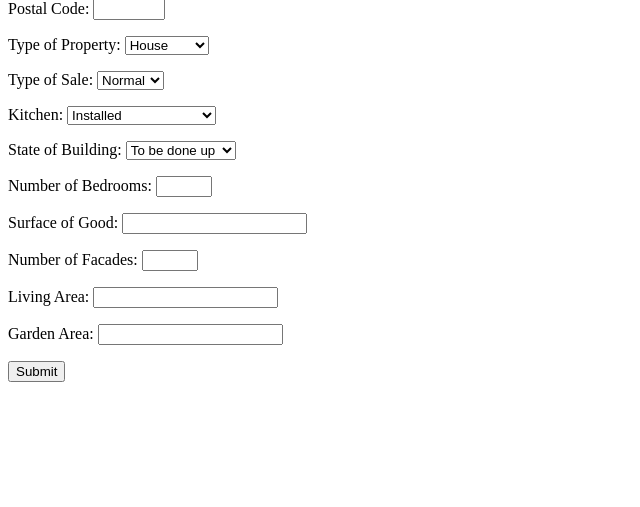
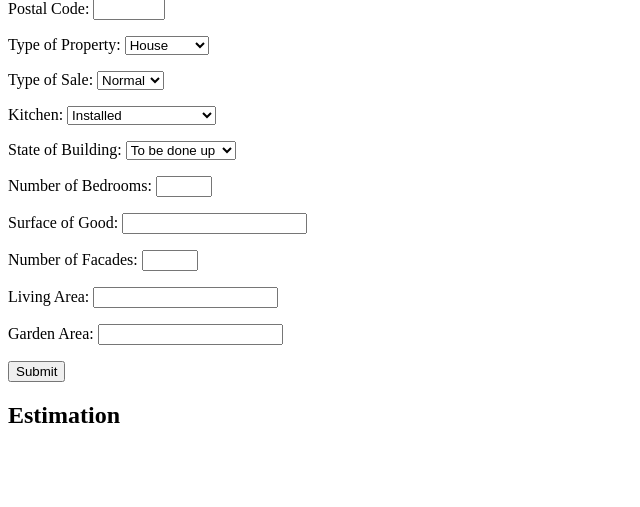
Before and after one commit to jeroux/tuto_django, a Django app: page / in a window 1280 px wide. Shown: the part 81-588 px from the top of the page, without its empty margins (0-640 px from the left). Run offline with Django 4.2, Linux system fonts and the light colour scheme; parts of the project's set-up code (start-up, migrations or seed data) failed here and were passed over.

Commit message:
finish part1

```diff
--- a/django_tuto/estimate/templates/main.html
+++ b/django_tuto/estimate/templates/main.html
@@ -12,5 +12,9 @@
 		{{ form.as_p}}
 		<button type="submit">Submit</button>
 	</form>
+	<h2>Estimation</h2>
+	{% if estimation %}
+		<p>{{ estimation }}</p>
+	{% endif %}
 </body>
 </html>
--- a/django_tuto/estimate/views.py
+++ b/django_tuto/estimate/views.py
@@ -1,5 +1,4 @@
 from django.shortcuts import render
-from django.http import HttpResponse
 
 import pandas as pd
 import numpy as np
@@ -40,6 +39,7 @@ def mainPage(request):
         "LivingArea": form.cleaned_data["LivingArea"],
         "GardenArea": form.cleaned_data["GardenArea"],
     }
+
     df=pd.DataFrame.from_dict(jsonable_encoder(data),orient="index").transpose()
     df=df.reindex(columns=["PostalCode"]+model.feature_names_in_.tolist())
     df=feature_engineering(df)
@@ -47,5 +47,4 @@ def mainPage(request):
     df,e=encode_dataframe(df,encoder_struct)
     score=np.abs(model.predict(df))
 
-    return HttpResponse("Prediction: " + str(score[0]))
-    return render(request, "main.html")
+    return render(request, "main.html", {"form": form, "estimation": str(round(score[0], 2))})
```
Also changed, not shown: README.md.
